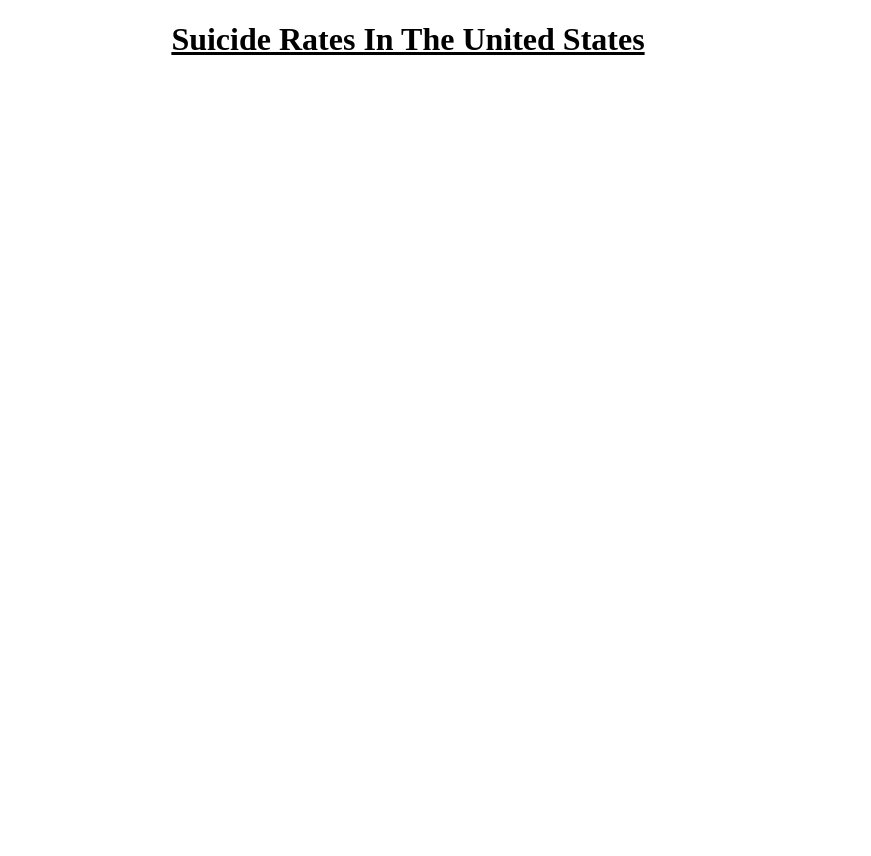
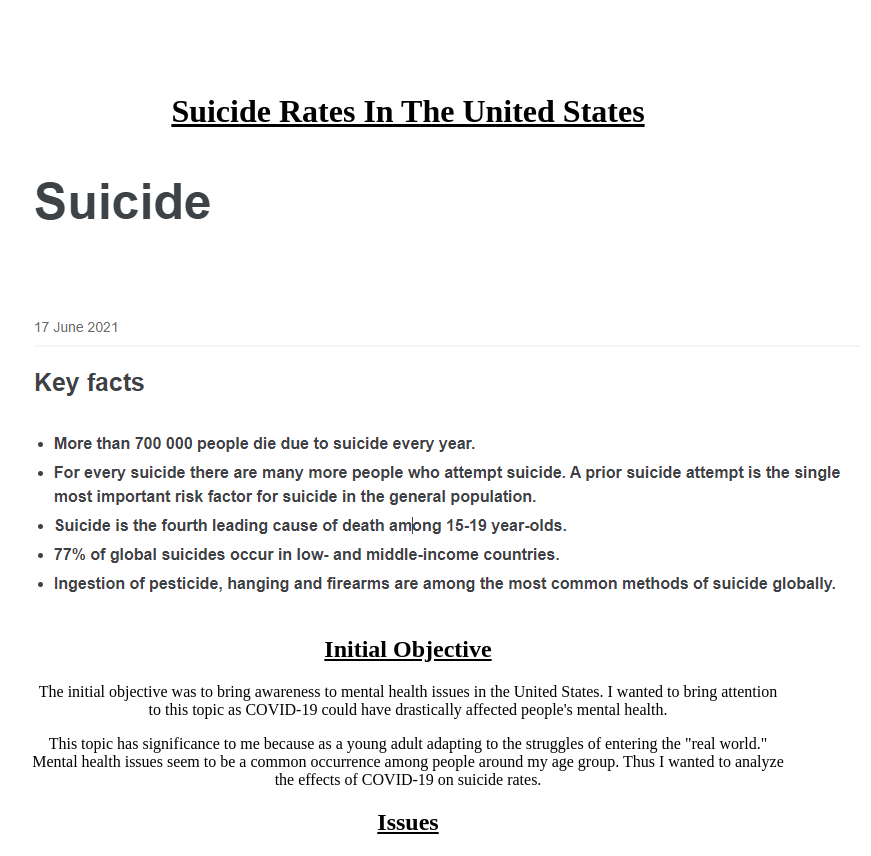
Before and after one commit to RN0529/DatascienceWebsite, a plain HTML site: page index.html in a window 1280 px wide. Shown: the whole page, without its empty margins (232-1103 px from the left). Before the commit the page ends 800 px from the top, so only its background shows below. Drawn offline with Linux system fonts and the light colour scheme.

Commit message:
added objective

```diff
--- a/index.css
+++ b/index.css
@@ -1,7 +1,13 @@
 body{
     text-align: center;
     background-color: white;
+    padding-left: 20% ;
+    padding-right: 20%;
+    padding-top: 5%;
 }
 h1{
     text-decoration: underline;
 }
+h2{
+    text-decoration: underline;
+}
--- a/index.html
+++ b/index.html
@@ -9,5 +9,12 @@
 </head>
 <body>
     <h1>Suicide Rates In The United States</h1>
+    <br>
+    <img src="whofacts.PNG">
+    <h2>Initial Objective</h2>
+    <p>The initial objective was to bring awareness to mental health issues in the United States. I wanted to bring attention to this topic as COVID-19 could have drastically affected people's mental health. </p>
+    <p>This topic has significance to me because as a young adult adapting to the struggles of entering the "real world." Mental health issues seem to be a common occurrence among people around my age group. Thus I wanted to analyze the effects of COVID-19 on suicide rates.</p>
+
+    <h2>Issues</h2>
 </body>
 </html>
```
Also changed, not shown: who.png.PNG (added), whofacts.PNG (added).
